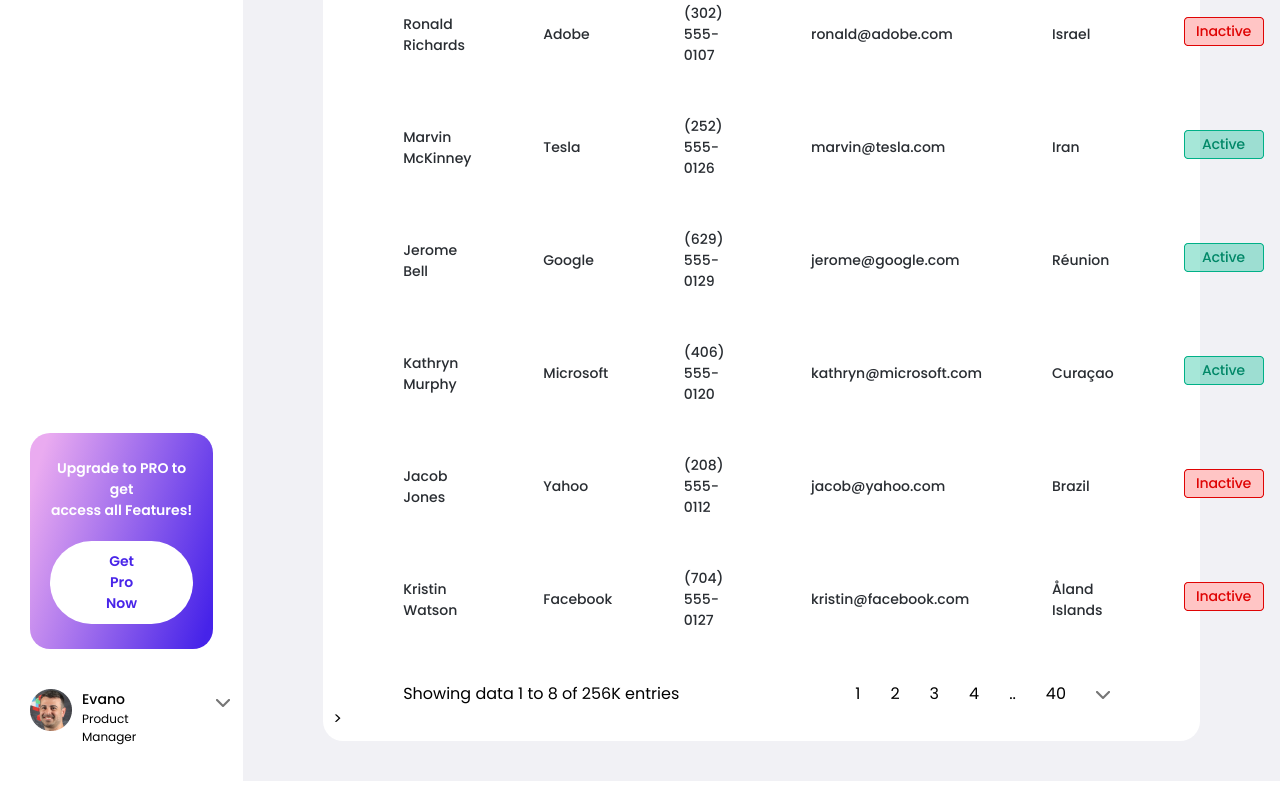
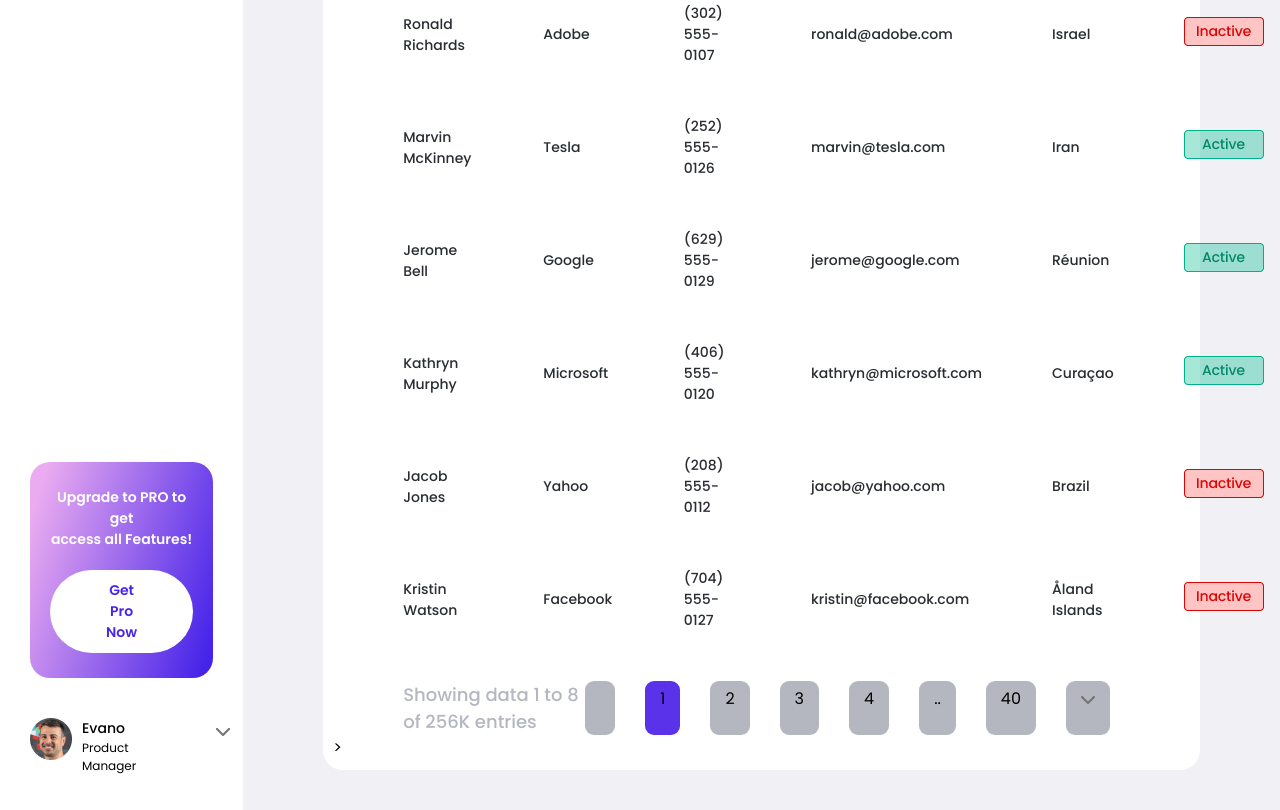
Before and after one commit to GiftChika/DASHBOARD, a plain HTML site: page index.html in a window 1280 px wide. Shown: the part 939-1749 px from the top of the page. Before the commit the page ends 1720 px from the top, so only its background shows below. Drawn offline with Linux system fonts and the light colour scheme.

Commit message:
just a commit

```diff
--- a/css/index.css
+++ b/css/index.css
@@ -273,11 +273,20 @@ td{
 .footer-txt{
     display: flex;
     flex-direction: row;
-
-
+    color: #B5B7C0;
+    font-weight: 500;
+    font-size: 18px;
 }
 .pagnation-side{
     display: flex;
     flex-direction: row;
     gap: 30px;
 }
+.page{
+    padding: 5px 15px;
+    background-color: #B5B7C0;
+    border-radius: 9px;
+}
+.two{
+    background-color: #5932EA;
+}
--- a/index.html
+++ b/index.html
@@ -204,14 +204,14 @@
                 <div class="footer-side">
                     <div class="footer-txt">Showing data 1 to 8 of  256K entries</div>
                     <div class="pagnation-side">
-                        <div></div>
-                        <div>1</div>
-                        <div>2</div>
-                        <div>3</div>
-                        <div>4</div>
-                        <div>..</div>
-                        <div>40</div>
-                        <div><img src="/img/Vector.png" alt=""></div>
+                        <div class="page"></div>
+                        <div class="page two">1</div>
+                        <div class="page">2</div>
+                        <div class="page">3</div>
+                        <div class="page">4</div>
+                        <div class="page">..</div>
+                        <div class="page">40</div>
+                        <div class="page"><img src="/img/Vector.png" alt=""></div>
                     </div>
                 </div>>
             </div>
```
